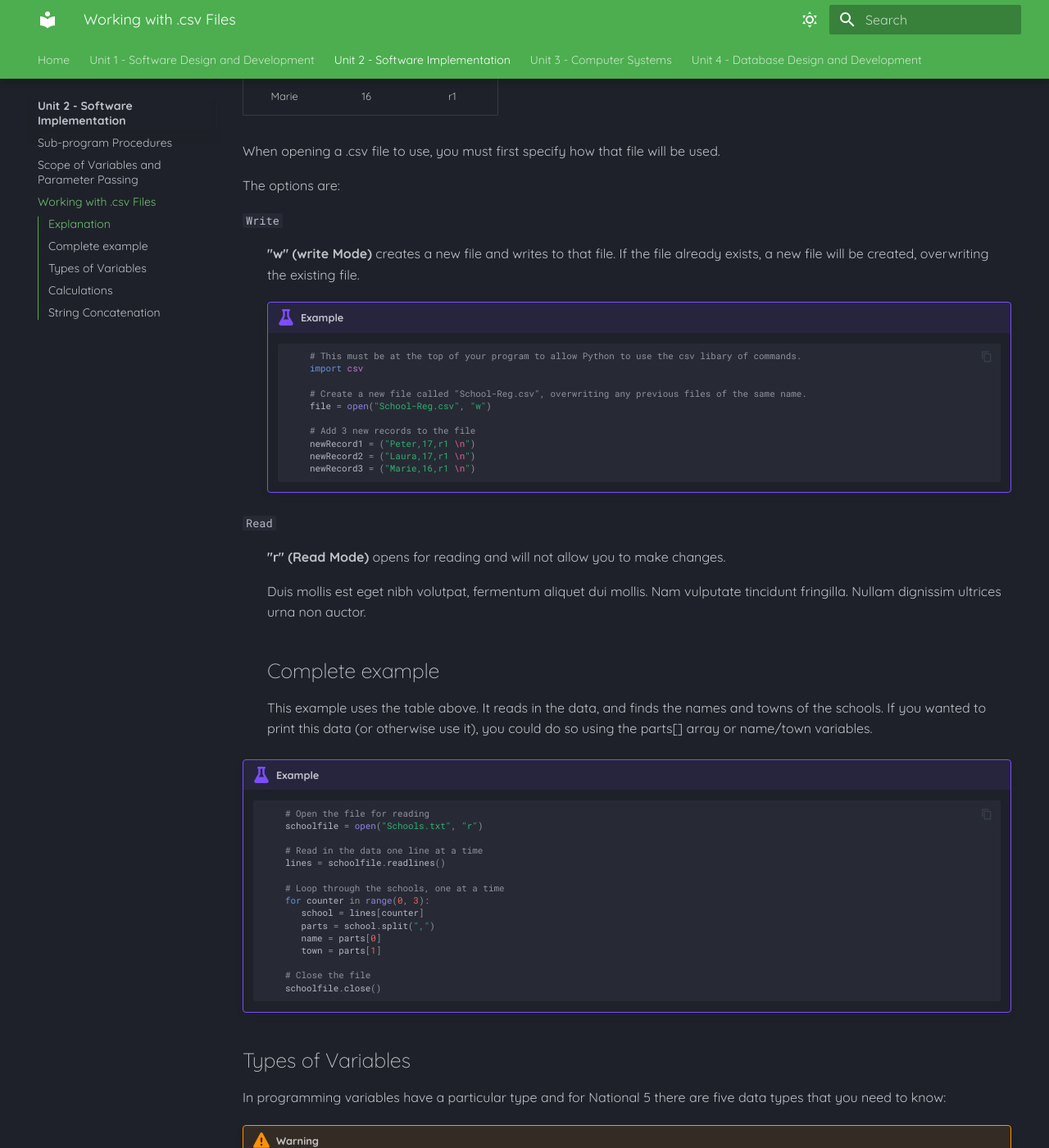
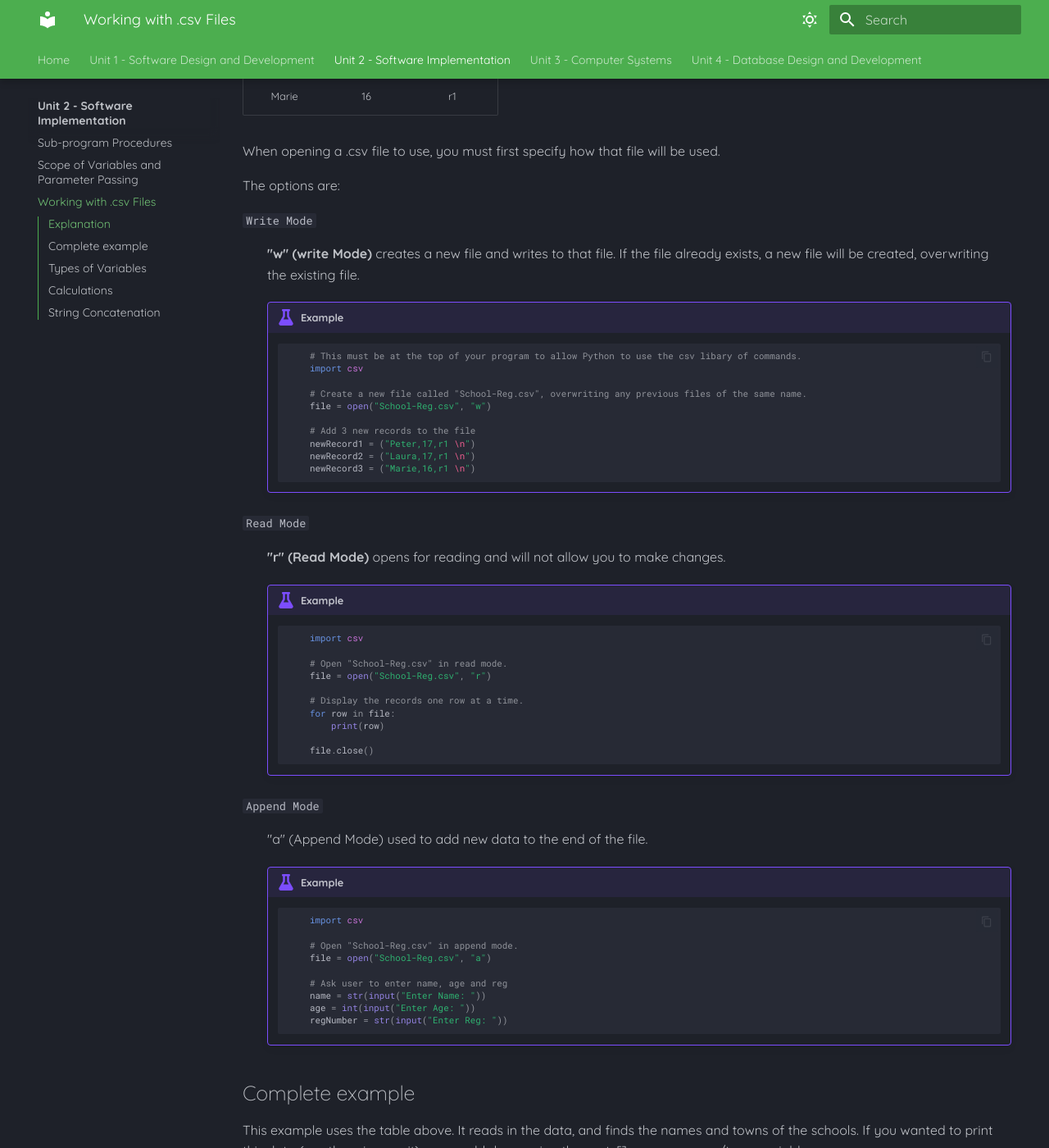
Before and after one commit to Mr-Wood-CS/Higher-Computing-Science-MD-Files, an MkDocs documentation site: the page built from docs/SI/06-Working-with-Files-(csv).md, in a window 1280 px wide and 1400 px high, scrolled down 1004 px. Shown: the whole window at 82% size. Built offline with MkDocs 1.6.1 and Material for MkDocs 9.7.7, drawn with Linux system fonts in a browser that asks for light colours.

Commit message:
Update 06-Working-with-Files-(csv).md

````diff
--- a/docs/SI/06-Working-with-Files-(csv).md
+++ b/docs/SI/06-Working-with-Files-(csv).md
@@ -41,7 +41,7 @@ When opening a .csv file to use, you must first specify how that file will be us
 
 The options are:
 
-`Write`
+`Write Mode`
 
 :   __"w" (write Mode)__ creates a new file and writes to that file. If the file already exists, a new file will be created, overwriting the existing file.
 
@@ -60,14 +60,44 @@ The options are:
 			newRecord3 = ("Marie,16,r1 \n")
 		```
 
-`Read`
+`Read Mode`
 
 :   __"r" (Read Mode)__ opens for reading and will not allow you to make changes.
 
+	!!! example
 
-    Duis mollis est eget nibh volutpat, fermentum aliquet dui mollis.
-    Nam vulputate tincidunt fringilla.
-    Nullam dignissim ultrices urna non auctor.
+		```Python
+			import csv
+
+			# Open "School-Reg.csv" in read mode.
+			file = open("School-Reg.csv", "r")
+
+			# Display the records one row at a time.
+			for row in file:
+			    print(row)
+
+			file.close()
+		```
+
+`Append Mode`
+
+:   "a" (Append Mode) used to add new data to the end of the file.
+
+	!!! example
+
+		```Python
+			import csv
+
+			# Open "School-Reg.csv" in append mode.
+			file = open("School-Reg.csv", "a")
+
+			# Ask user to enter name, age and reg
+			name = str(input("Enter Name: "))
+			age = int(input("Enter Age: "))
+			regNumber = str(input("Enter Reg: "))
+		```
+
+
 ## Complete example
 This example uses the table above. It reads in the data, and finds the names and towns of the schools. If you wanted to print this data (or otherwise use it), you could do so using the parts[] array or name/town variables.
 
````
